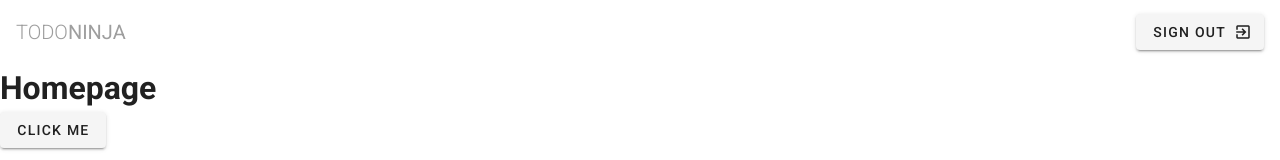
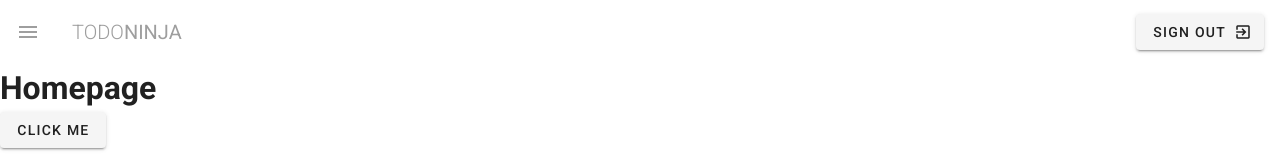
Before and after one commit to acb2qv/vuetify, a Vue app: page / in a window 1280 px wide. Shown: the top 160 px of the page. Built offline with nearby package versions, Linux system fonts and the light colour scheme.

Commit message:
navigation drawer

```diff
--- a/src/components/Navbar.vue
+++ b/src/components/Navbar.vue
@@ -1,6 +1,10 @@
 <template>
     <nav>
         <v-toolbar flat app>
+
+            <v-app-bar-nav-icon class="grey--text" @click="drawer = !drawer">
+            </v-app-bar-nav-icon>
+
             <v-toolbar-title class="text-uppercase grey--text">
                 <span class="font-weight-light">Todo</span>
                 <span>Ninja</span>
@@ -11,9 +15,22 @@
                 <v-icon right>exit_to_app</v-icon>
             </v-btn>
         </v-toolbar>
+
+        <v-navigation-drawer v-model="drawer" app class="indigo">
+            <p>test</p>
+        </v-navigation-drawer>
+
     </nav>
 </template>
 
 <script>
 
+export default {
+    data(){
+        return{
+            drawer: false
+        }
+    }
+}
+
 </script>
```
